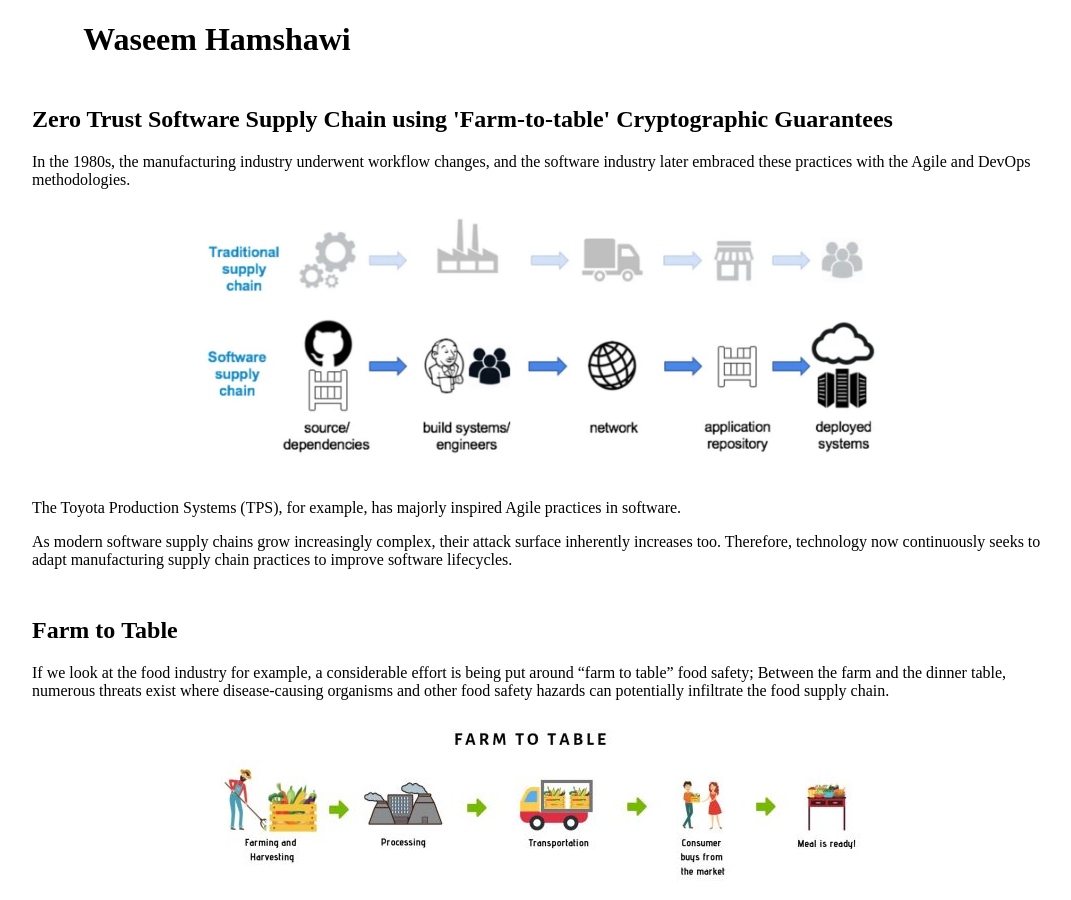
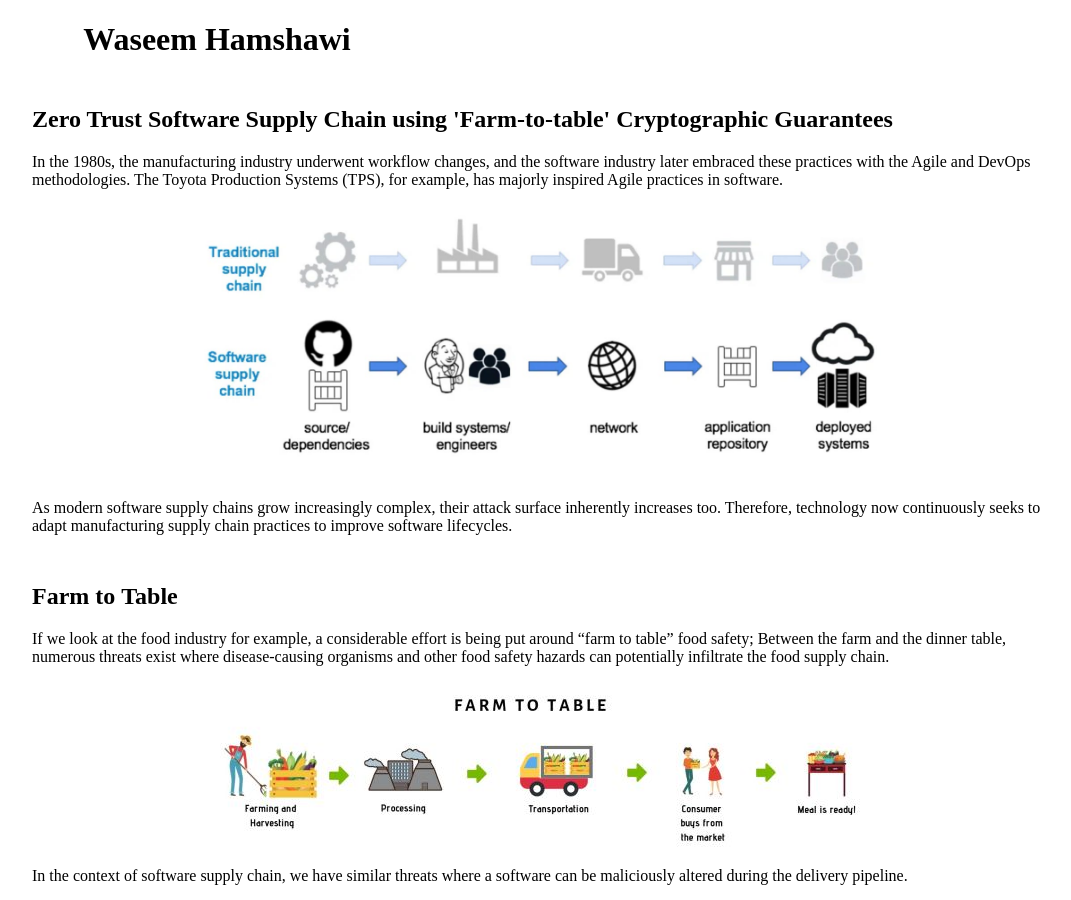
Before and after one commit to waseemh/waseemh.github.io, a Jekyll site: the page built from _posts/2024-07-27-zero-trust-software-supply-chain-farm-to-table-cryptographic-guarantees.md, in a window 1280 px wide and 900 px high. Shown: the whole window, without its empty margins (96-1167 px from the left). Built offline with Jekyll 4.4.1, drawn with Linux system fonts in a browser that asks for light colours.

```diff
--- a/_posts/2024-07-27-zero-trust-software-supply-chain-farm-to-table-cryptographic-guarantees.md
+++ b/_posts/2024-07-27-zero-trust-software-supply-chain-farm-to-table-cryptographic-guarantees.md
@@ -6,11 +6,9 @@ tags: supply chain security, in-toto, provenance
 permalink: zero-trust-software-supply-chain-farm-to-table-cryptographic-guarantees
 ---
 
-In the 1980s, the manufacturing industry underwent workflow changes, and the software industry later embraced these practices with the Agile and DevOps methodologies.
+In the 1980s, the manufacturing industry underwent workflow changes, and the software industry later embraced these practices with the Agile and DevOps methodologies.  The Toyota Production Systems (TPS), for example, has majorly inspired Agile practices in software.
 
 ![Software supply chain](https://waseemh.github.io/images/1_lCiGpYF8vXrvDmP3KNS0vA.jpg)
-
-The Toyota Production Systems (TPS), for example, has majorly inspired Agile practices in software.
 
 As modern software supply chains grow increasingly complex, their attack surface inherently increases too. Therefore, technology now continuously seeks to adapt manufacturing supply chain practices to improve software lifecycles.
 
```
